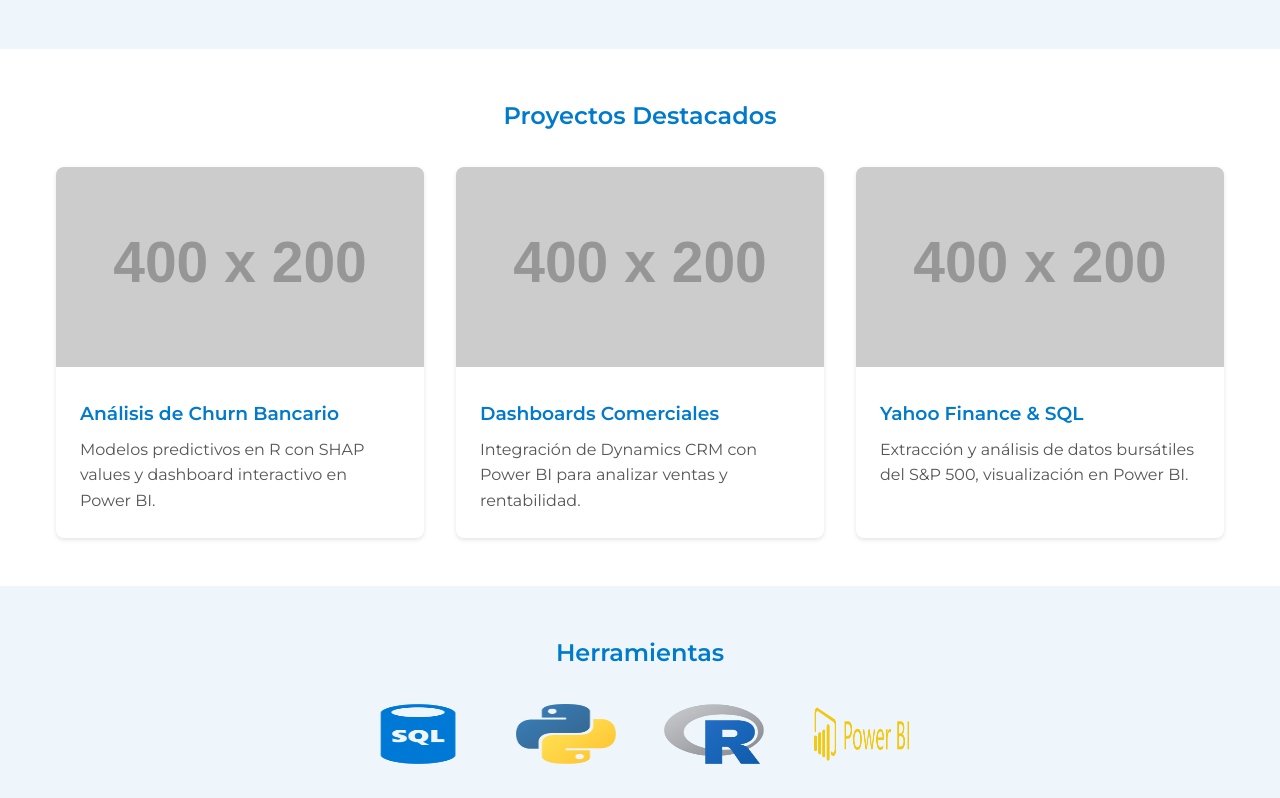
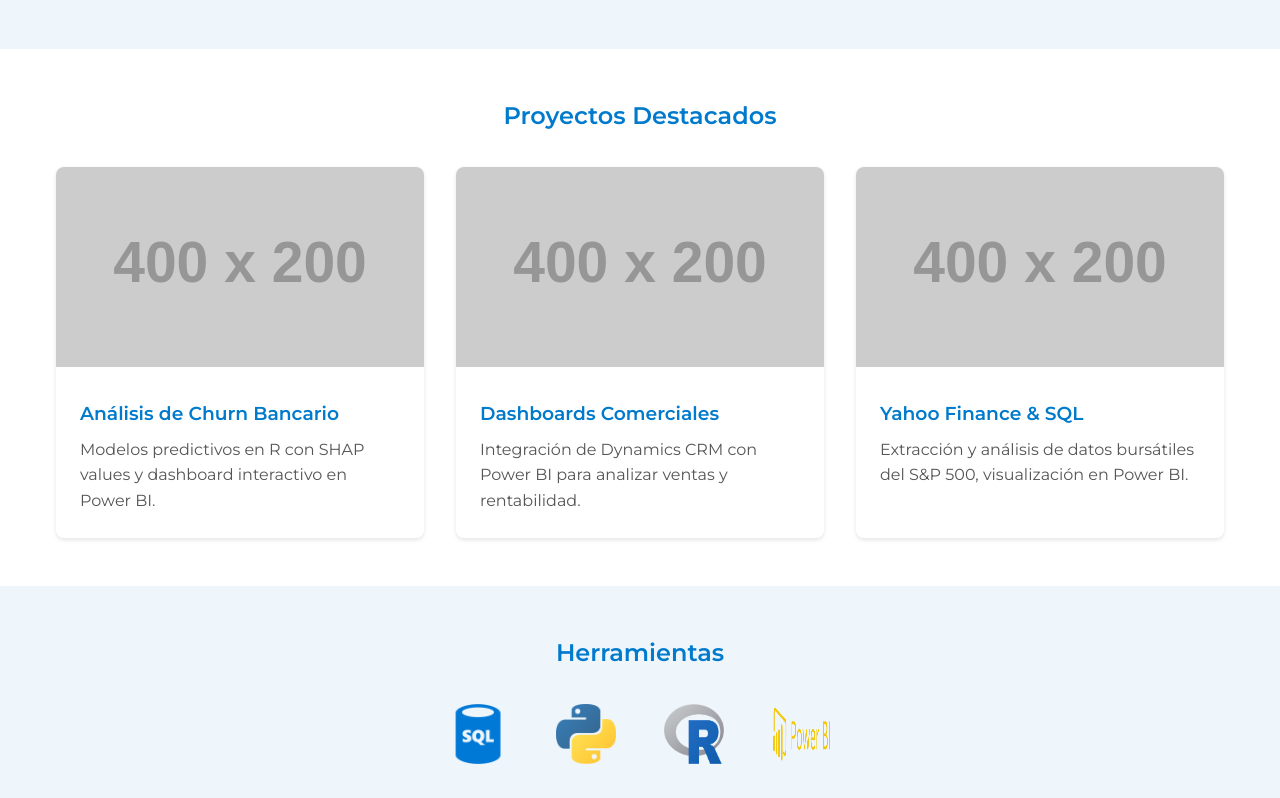
Before and after one commit to adriavernis/adriavernis.github.io, a plain HTML site: page index.html in a window 1280 px wide. Shown: the part 525-1323 px from the top of the page. Drawn offline with Linux system fonts and the light colour scheme; placeholder pictures from the web are drawn by us.

Commit message:
Update index.html

```diff
--- a/index.html
+++ b/index.html
@@ -36,7 +36,7 @@
         #herramientas { background-color: #eef6fc; text-align: center; }
         #herramientas h2 { color: #007acc; margin-bottom: 2rem; }
         #herramientas .tools-logos { display: flex; justify-content: center; gap: 3rem; flex-wrap: wrap; }
-        #herramientas .tools-logos img { width: 100px; height: 60px; transition: transform 0.3s; }
+        #herramientas .tools-logos img { width: 60px; height: 60px; transition: transform 0.3s; }
         #herramientas .tools-logos img:hover { transform: scale(1.1); }
         #contacto { background-color:#fff; }
         #contacto .contact-info { max-width: 600px; margin: 0 auto; text-align: center; display: flex; justify-content: center; gap: 2rem; }
```
